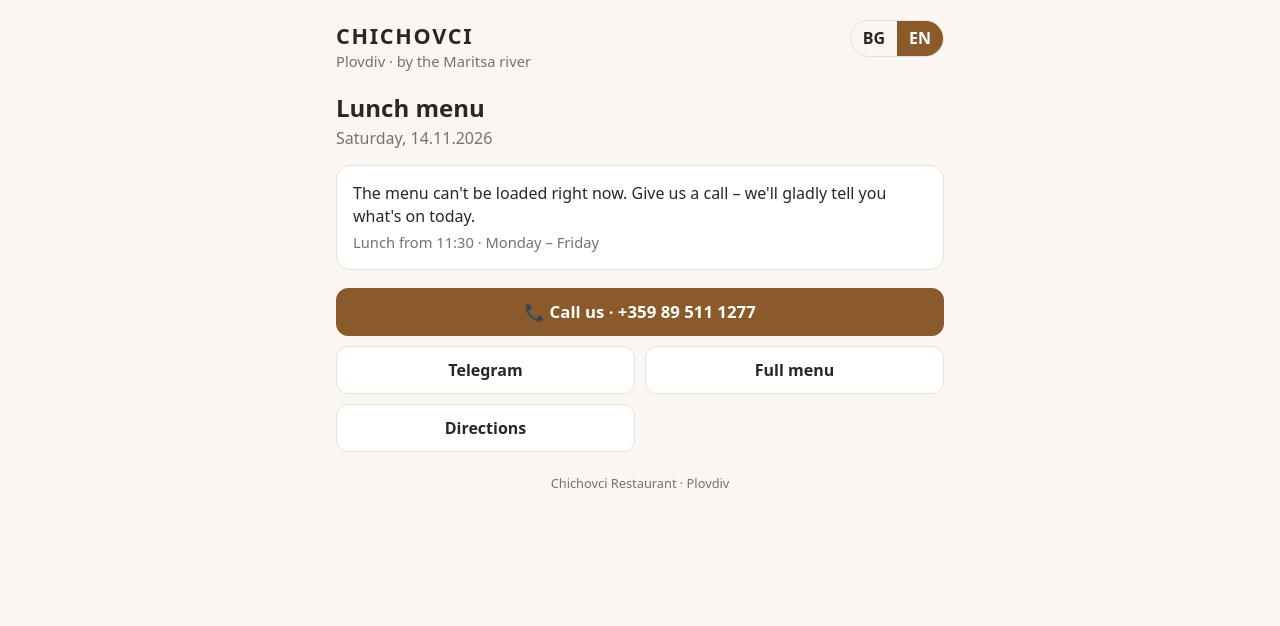
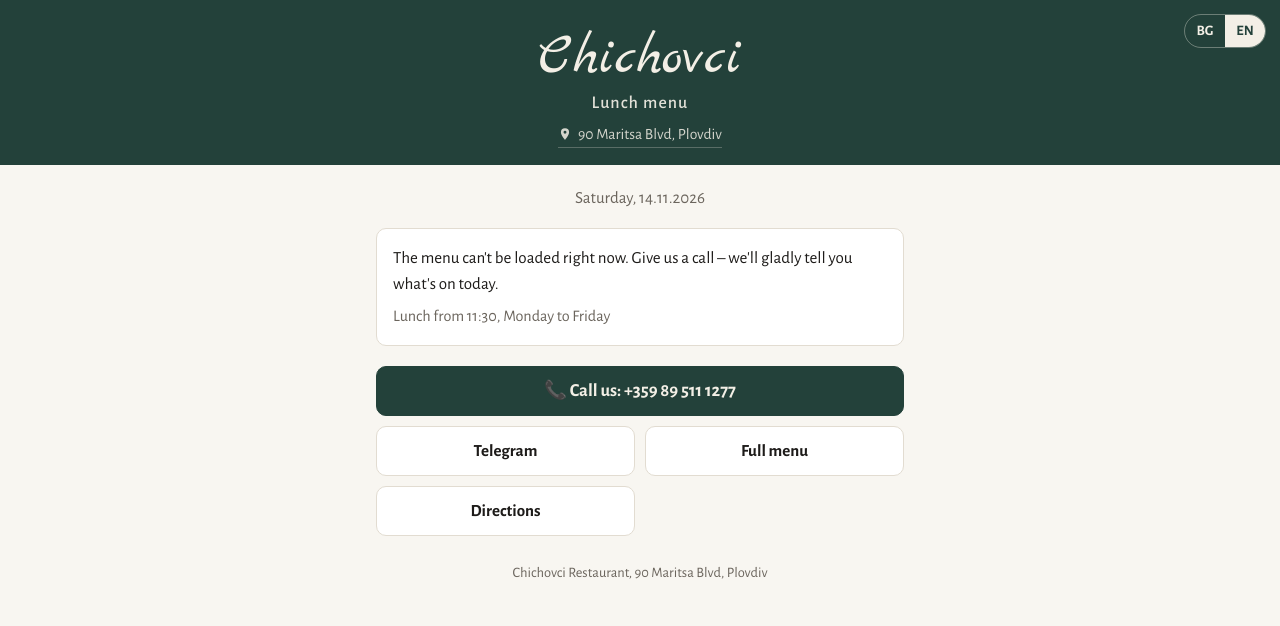
Before and after one commit to chichovci/lunch, a plain HTML site: page index.html in a window 1280 px wide. Drawn offline with nearby package versions, Linux system fonts and the light colour scheme; no server answers.

Commit message:
Одобрен дизайн: preview.html → index.html (noindex остава)

```diff
--- a/index.html
+++ b/index.html
@@ -6,67 +6,97 @@
 <meta name="robots" content="noindex">
 <title>Обедно меню · Чичовци</title>
 <meta name="description" content="Днешното обедно меню на ресторант Чичовци, Пловдив. Обяд от 11:30, понеделник – петък.">
+<link rel="preconnect" href="https://fonts.googleapis.com">
+<link rel="preconnect" href="https://fonts.gstatic.com" crossorigin>
+<link href="https://fonts.googleapis.com/css2?family=Marck+Script&family=Alegreya+Sans:wght@400;500;700&display=swap&subset=cyrillic" rel="stylesheet">
 <style>
+  /* Чичовци – обедно меню. Посока: модерна механа край реката.
+     Тъмнозелено (бор / река), ленено бяло, шевица в червено и черно, месинг за детайли. */
   :root{
-    --bg:#faf7f2; --card:#ffffff; --ink:#2b2622; --muted:#7a7068; --line:#e8e1d7;
-    --accent:#8a5a2b; --accent-ink:#ffffff; --soft:#f3ece2; --warn:#a15c00;
+    --linen:#F8F6F1; --paper:#FFFFFF; --ink:#1D1B19; --muted:#6B655D; --line:#E2DCD1;
+    --pine:#23413A; --pine-ink:#F3EFE6; --shevitsa:#A8261D; --brass:#A57B2C; --soft:#EFEAE0;
   }
   @media (prefers-color-scheme: dark){
-    :root{ --bg:#1b1917; --card:#24211e; --ink:#f1ebe3; --muted:#b3a89c; --line:#3a352f;
-      --accent:#c98d4f; --accent-ink:#1b1917; --soft:#2d2925; --warn:#e0a24a; }
+    :root{ --linen:#161514; --paper:#1E1C1A; --ink:#EEE8DE; --muted:#A79F94; --line:#34302B;
+      --pine:#1B332D; --pine-ink:#F3EFE6; --shevitsa:#D1493D; --brass:#D2A653; --soft:#262320; }
   }
   *{box-sizing:border-box}
-  html,body{margin:0;background:var(--bg);color:var(--ink);
-    font:16px/1.45 system-ui,-apple-system,"Segoe UI",Roboto,Arial,sans-serif}
-  .wrap{max-width:640px;margin:0 auto;padding:20px 16px 40px}
-  header{display:flex;align-items:flex-start;justify-content:space-between;gap:12px;margin-bottom:6px}
-  .brand{font-weight:800;letter-spacing:.08em;font-size:1.35rem}
-  .sub{color:var(--muted);font-size:.92rem}
-  .lang{display:flex;border:1px solid var(--line);border-radius:999px;overflow:hidden;flex:none}
-  .lang button{border:0;background:transparent;color:var(--ink);padding:6px 12px;font:inherit;font-weight:600;cursor:pointer}
-  .lang button[aria-pressed="true"]{background:var(--accent);color:var(--accent-ink)}
-  h1{font-size:1.5rem;margin:18px 0 2px}
-  .date{color:var(--muted);margin-bottom:14px}
-  .preview{background:var(--soft);border:1px dashed var(--warn);color:var(--warn);
-    padding:8px 12px;border-radius:10px;font-size:.9rem;margin:10px 0}
-  .preview a{color:inherit;font-weight:700;white-space:nowrap}
-  .card{background:var(--card);border:1px solid var(--line);border-radius:14px;padding:6px 16px 10px;margin:12px 0}
-  .cat{font-size:.78rem;font-weight:800;letter-spacing:.12em;color:var(--accent);margin:12px 0 2px}
+  html,body{margin:0;background:var(--linen);color:var(--ink);
+    font:17px/1.5 "Alegreya Sans",system-ui,-apple-system,"Segoe UI",Roboto,Arial,sans-serif}
+  a{color:inherit}
+  :focus-visible{outline:2px solid var(--brass);outline-offset:3px;border-radius:4px}
+
+  /* ---- Горна част ---- */
+  .hero{background:var(--pine);color:var(--pine-ink);text-align:center;position:relative;
+    padding:14px 16px 16px}
+  .lang{position:absolute;top:14px;right:14px;display:flex;border:1px solid rgba(243,239,230,.35);
+    border-radius:999px;overflow:hidden}
+  .lang button{border:0;background:transparent;color:var(--pine-ink);padding:5px 11px;font:inherit;
+    font-size:.85rem;font-weight:700;cursor:pointer;min-width:40px;min-height:32px}
+  .lang button[aria-pressed="true"]{background:var(--pine-ink);color:var(--pine)}
+  .brand{font-family:"Marck Script",cursive;font-weight:400;font-size:clamp(2.5rem,12vw,3.4rem);
+    line-height:1;margin:16px 0 2px;letter-spacing:.01em}
+  .title{font-size:1.05rem;font-weight:500;letter-spacing:.06em;margin:0;opacity:.92}
+  .addr{display:inline-flex;align-items:center;gap:6px;margin-top:6px;font-size:.92rem;
+    text-decoration:none;opacity:.85;border-bottom:1px solid rgba(243,239,230,.3);padding-bottom:1px}
+  .addr svg{width:14px;height:14px;flex:none}
+  .addr:hover{opacity:1}
+
+  /* ---- Съдържание ---- */
+  .wrap{max-width:560px;margin:0 auto;padding:18px 16px 40px}
+  .date{text-align:center;color:var(--muted);font-size:1rem;margin:2px 0 4px}
+
+  section.cat{margin-top:26px}
+  section.cat + section.cat{margin-top:22px;padding-top:22px;position:relative}
+  section.cat + section.cat::before{ /* разделител между категориите: линия с ромбче */
+    content:"";position:absolute;top:0;left:0;right:0;height:1px;background:var(--line)}
+  section.cat + section.cat::after{
+    content:"";position:absolute;top:-5px;left:50%;width:9px;height:9px;margin-left:-5px;
+    background:var(--shevitsa);transform:rotate(45deg);box-shadow:0 0 0 4px var(--linen)}
+  .cat h2{font-family:"Marck Script",cursive;font-weight:400;font-size:2rem;line-height:1.1;
+    color:var(--pine);margin:0 0 8px}
+  @media (prefers-color-scheme: dark){ .cat h2{color:#9CC3B3} }
+
   ul{list-style:none;margin:0;padding:0}
-  li{display:flex;justify-content:space-between;gap:12px;padding:8px 0;border-top:1px solid var(--line)}
-  .cat + ul li:first-child{border-top:0}
-  .name{font-weight:600}
-  .note{display:block;font-weight:400;font-style:italic;color:var(--muted);font-size:.88rem}
-  .na{display:block;font-weight:400;color:var(--warn);font-size:.8rem}
-  .price{white-space:nowrap;font-variant-numeric:tabular-nums;font-weight:600}
-  .msg{background:var(--card);border:1px solid var(--line);border-radius:14px;padding:16px;margin:12px 0}
-  .hours{color:var(--muted);font-size:.92rem;margin:4px 0 0}
-  .btns{display:grid;grid-template-columns:1fr 1fr;gap:10px;margin-top:18px}
-  .btn{display:flex;align-items:center;justify-content:center;gap:8px;min-height:48px;padding:10px;
-    border-radius:12px;border:1px solid var(--line);background:var(--card);color:var(--ink);
-    text-decoration:none;font-weight:600;text-align:center}
-  .btn.primary{grid-column:1/-1;background:var(--accent);border-color:var(--accent);color:var(--accent-ink);font-size:1.05rem}
+  li{padding:7px 0}
+  .row{display:flex;align-items:baseline;gap:8px}
+  .name{font-weight:500;font-size:1.06rem}
+  .lead{flex:1;min-width:16px;border-bottom:2px dotted var(--line);transform:translateY(-4px)}
+  .price{white-space:nowrap;font-variant-numeric:tabular-nums;font-weight:700}
+  .note{display:block;font-style:italic;color:var(--muted);font-size:.93rem;line-height:1.35;margin-top:1px}
+  .na{display:block;color:var(--shevitsa);font-size:.85rem;margin-top:1px}
+
+  .msg{background:var(--paper);border:1px solid var(--line);border-radius:10px;padding:16px;margin:18px 0 0}
+  .hours{color:var(--muted);font-size:.95rem;margin:22px 0 0;text-align:center}
+  .msg .hours{margin-top:8px;text-align:left}
+
+  /* ---- Бутони ---- */
+  .btns{display:grid;grid-template-columns:1fr 1fr;gap:10px;margin-top:20px}
+  .btn{display:flex;align-items:center;justify-content:center;gap:8px;min-height:50px;padding:10px;
+    border-radius:10px;border:1px solid var(--line);background:var(--paper);color:var(--ink);
+    text-decoration:none;font-weight:700;text-align:center}
+  .btn.primary{grid-column:1/-1;background:var(--pine);border-color:var(--pine);color:var(--pine-ink);font-size:1.08rem}
   .btn[hidden]{display:none}
-  footer{color:var(--muted);font-size:.8rem;margin-top:22px;text-align:center}
-  .skeleton{color:var(--muted);padding:18px 0}
+  footer{color:var(--muted);font-size:.85rem;margin-top:26px;text-align:center}
+  .skeleton{color:var(--muted);padding:18px 0;text-align:center}
 </style>
 </head>
 <body>
+<header class="hero">
+  <div class="lang" role="group" aria-label="Language">
+    <button type="button" data-lang="bg">BG</button>
+    <button type="button" data-lang="en">EN</button>
+  </div>
+  <div class="brand" data-t="brand"></div>
+  <h1 class="title" data-t="title"></h1>
+  <a class="addr" id="addr" href="https://www.google.com/maps/search/?api=1&amp;query=%D0%A0%D0%B5%D1%81%D1%82%D0%BE%D1%80%D0%B0%D0%BD%D1%82%20%D0%A7%D0%B8%D1%87%D0%BE%D0%B2%D1%86%D0%B8%20%D0%9F%D0%BB%D0%BE%D0%B2%D0%B4%D0%B8%D0%B2&amp;query_place_id=ChIJj45PDpbRrBQRhvUfZPUjuBg" target="_blank" rel="noopener">
+    <svg viewBox="0 0 24 24" aria-hidden="true"><path fill="currentColor" d="M12 2a7 7 0 0 0-7 7c0 5.2 7 13 7 13s7-7.8 7-13a7 7 0 0 0-7-7zm0 9.5A2.5 2.5 0 1 1 12 6.5a2.5 2.5 0 0 1 0 5z"/></svg>
+    <span data-t="place"></span>
+  </a>
+</header>
+
 <div class="wrap">
-  <header>
-    <div>
-      <div class="brand" data-t="brand"></div>
-      <div class="sub" data-t="place"></div>
-    </div>
-    <div class="lang" role="group" aria-label="Language">
-      <button type="button" data-lang="bg">BG</button>
-      <button type="button" data-lang="en">EN</button>
-    </div>
-  </header>
-
-  <h1 data-t="title"></h1>
   <div class="date" id="date"></div>
-  <div id="preview" class="preview" hidden></div>
 
   <main id="menu"><div class="skeleton" data-t="loading"></div></main>
 
@@ -76,8 +106,7 @@
     <a class="btn" id="b-tg" href="https://t.me/restaurant_chichovci" target="_blank" rel="noopener"></a>
     <a class="btn" id="b-fb" hidden target="_blank" rel="noopener"></a>
     <a class="btn" id="b-menu" href="https://chichovci.github.io/chichovtsi-menu/"></a>
-    <a class="btn" id="b-map" target="_blank" rel="noopener"
-       href="https://www.google.com/maps/search/?api=1&query=%D0%A0%D0%B5%D1%81%D1%82%D0%BE%D1%80%D0%B0%D0%BD%D1%82%20%D0%A7%D0%B8%D1%87%D0%BE%D0%B2%D1%86%D0%B8%20%D0%9F%D0%BB%D0%BE%D0%B2%D0%B4%D0%B8%D0%B2"></a>
+    <a class="btn" id="b-map" target="_blank" rel="noopener" href="https://www.google.com/maps/search/?api=1&amp;query=%D0%A0%D0%B5%D1%81%D1%82%D0%BE%D1%80%D0%B0%D0%BD%D1%82%20%D0%A7%D0%B8%D1%87%D0%BE%D0%B2%D1%86%D0%B8%20%D0%9F%D0%BB%D0%BE%D0%B2%D0%B4%D0%B8%D0%B2&amp;query_place_id=ChIJj45PDpbRrBQRhvUfZPUjuBg"></a>
   </nav>
 
   <footer data-t="footer"></footer>
@@ -94,42 +123,42 @@
     facebook: ""   // адрес на Facebook страницата – очаква се от Тома
   };
   const CATS = [
-    { key: "salads",   bg: "САЛАТИ",   en: "SALADS" },
-    { key: "soups",    bg: "СУПИ",     en: "SOUPS" },
-    { key: "mains",    bg: "ОСНОВНИ",  en: "MAINS" },
-    { key: "desserts", bg: "ДЕСЕРТИ",  en: "DESSERTS" }
+    { key: "salads",   bg: "Салати",   en: "Salads" },
+    { key: "soups",    bg: "Супи",     en: "Soups" },
+    { key: "mains",    bg: "Основни",  en: "Mains" },
+    { key: "desserts", bg: "Десерти",  en: "Desserts" }
   ];
 
   const T = {
     bg: {
-      place: "Пловдив · край Марица", title: "Обедно меню", loading: "Зареждане…",
-      call: "📞 Обади се · 089 511 1277", viber: "Viber", tg: "Telegram", fb: "Facebook",
+      place: "бул. „Марица“ 90, Пловдив", title: "Обедно меню", loading: "Зареждане…",
+      call: "📞 Обади се: 089 511 1277", viber: "Viber", tg: "Telegram", fb: "Facebook",
       menu: "Цялото меню", map: "Как да стигнете",
-      hours: "Обяд от 11:30 · понеделник – петък",
-      brand: "ЧИЧОВЦИ",
+      hours: "Обяд от 11:30, понеделник – петък",
+      brand: "Чичовци",
       notYet: "Днешното обедно меню ще бъде публикувано до 11:00.",
       notPosted: "Днешното меню още не е публикувано тук. Обадете ни се – с радост ще ви кажем какво има днес.",
       weekend: "Днес няма обедно меню. Обедно меню има от понеделник до петък.",
       error: "Менюто не може да се зареди в момента. Обадете ни се – с радост ще ви кажем какво има днес.",
       preview: "Преглед на меню за друга дата – това НЕ е днешното меню.",
-      toToday: "Към днешното меню →",
-      footer: "Ресторант Чичовци · Пловдив",
+      toToday: "Към днешното меню",
+      footer: "Ресторант Чичовци, бул. „Марица“ 90, Пловдив",
       na: "",
       weekdays: ["неделя","понеделник","вторник","сряда","четвъртък","петък","събота"]
     },
     en: {
-      place: "Plovdiv · by the Maritsa river", title: "Lunch menu", loading: "Loading…",
-      call: "📞 Call us · +359 89 511 1277", viber: "Viber", tg: "Telegram", fb: "Facebook",
+      place: "90 Maritsa Blvd, Plovdiv", title: "Lunch menu", loading: "Loading…",
+      call: "📞 Call us: +359 89 511 1277", viber: "Viber", tg: "Telegram", fb: "Facebook",
       menu: "Full menu", map: "Directions",
-      hours: "Lunch from 11:30 · Monday – Friday",
-      brand: "CHICHOVCI",
+      hours: "Lunch from 11:30, Monday to Friday",
+      brand: "Chichovci",
       notYet: "Today's lunch menu will be posted by 11:00.",
       notPosted: "Today's menu isn't posted here yet. Give us a call – we'll gladly tell you what's on today.",
       weekend: "No lunch menu today. Lunch menu is served Monday to Friday.",
       error: "The menu can't be loaded right now. Give us a call – we'll gladly tell you what's on today.",
       preview: "Preview of a menu for another date – this is NOT today's menu.",
-      toToday: "Go to today's menu →",
-      footer: "Chichovci Restaurant · Plovdiv",
+      toToday: "Go to today's menu",
+      footer: "Chichovci Restaurant, 90 Maritsa Blvd, Plovdiv",
       na: "Translation not yet available",
       weekdays: ["Sunday","Monday","Tuesday","Wednesday","Thursday","Friday","Saturday"]
     }
@@ -184,9 +213,6 @@
     document.getElementById("date").textContent = d
       ? `${t.weekdays[d.getUTCDay()]}, ${wanted.slice(0, 5)}.20${wanted.slice(6)}` : wanted;
 
-    const pv = document.getElementById("preview");
-    pv.hidden = !isPreview;
-    pv.innerHTML = `${esc(t.preview)} <a href="${location.pathname}?lang=${lang}">${esc(t.toToday)}</a>`;
 
     const set = (id, text, href) => { const a = document.getElementById(id); a.textContent = text; if (href !== undefined) { a.hidden = !href; if (href) a.href = href; } };
     set("b-call", t.call); set("b-tg", t.tg); set("b-menu", t.menu); set("b-map", t.map);
@@ -207,7 +233,7 @@
     for (const c of CATS) {
       const list = Array.isArray(day.items[c.key]) ? day.items[c.key].filter(x => x && String(x.bg || "").trim()) : [];
       if (!list.length) continue;
-      html += `<div class="cat">${esc(c[lang])}</div><ul>`;
+      html += `<section class="cat"><h2>${esc(c[lang])}</h2><ul>`;
       for (const it of list) {
         const bg = String(it.bg).trim();
         const tr = dict.get(norm(bg));
@@ -215,11 +241,12 @@
         if (lang === "bg") name = bg;
         else if (tr && tr.en) { name = tr.en; if (tr.note) extra = `<span class="note">${esc(tr.note)}</span>`; }
         else { name = bg; extra = `<span class="na">${esc(t.na)}</span>`; }
-        html += `<li><span class="name">${esc(name)}${extra}</span><span class="price">${esc(fmtPrice(it.price, lang))}</span></li>`;
+        const pr = fmtPrice(it.price, lang);
+        html += `<li><div class="row"><span class="name">${esc(name)}</span>${pr ? `<span class="lead"></span><span class="price">${esc(pr)}</span>` : ""}</div>${extra}</li>`;
       }
-      html += `</ul>`;
+      html += `</ul></section>`;
     }
-    box.innerHTML = `<div class="card">${html}</div><p class="hours">${esc(t.hours)}</p>`;
+    box.innerHTML = `${html}<p class="hours">${esc(t.hours)}</p>`;
   }
 
   document.querySelectorAll(".lang button").forEach(b => b.addEventListener("click", () => {
```
